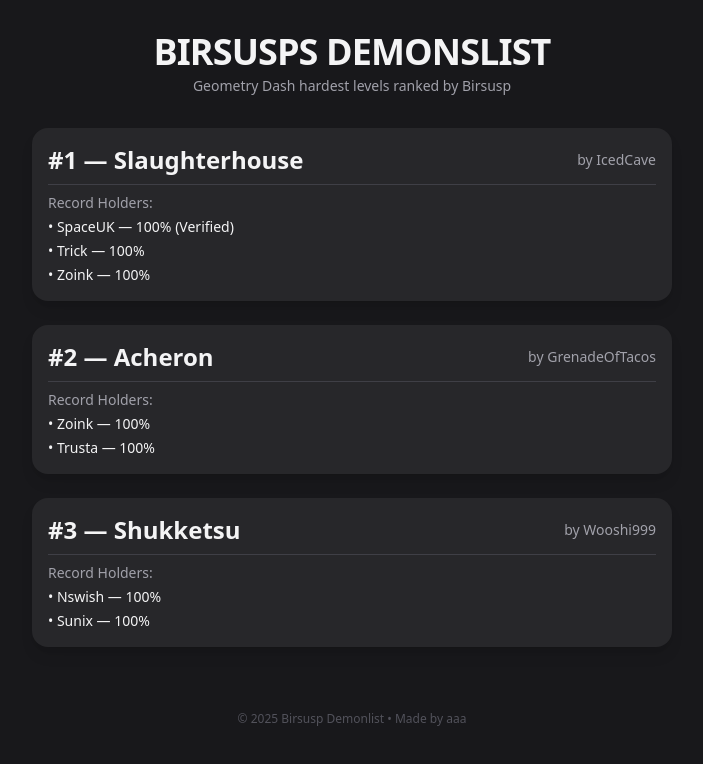
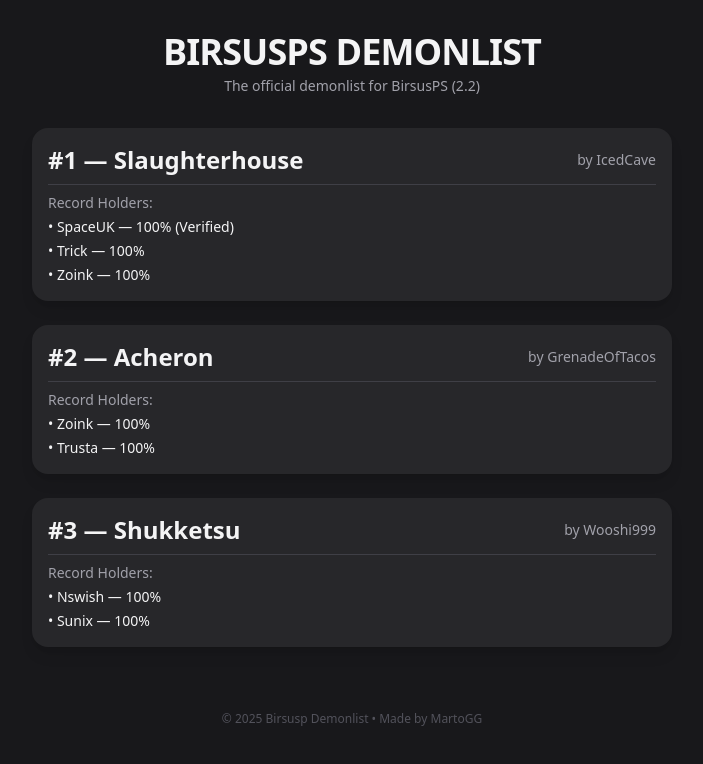
Before and after one commit to MartoGGDC/birsusps-demonlist, a plain HTML site: page index.html in a window 1280 px wide. Shown: the whole page, without its empty margins (288-991 px from the left). Drawn offline with nearby package versions, Linux system fonts and the light colour scheme.

Commit message:
Update index.html

```diff
--- a/index.html
+++ b/index.html
@@ -10,8 +10,8 @@
 <body class="bg-zinc-900 text-zinc-100 font-sans min-h-screen">
 
   <header class="text-center py-8">
-    <h1 class="text-4xl font-extrabold tracking-tight">BIRSUSPS DEMONSLIST</h1>
-    <p class="text-zinc-400 text-sm mt-1">Geometry Dash hardest levels ranked by Birsusp</p>
+    <h1 class="text-4xl font-extrabold tracking-tight">BIRSUSPS DEMONLIST</h1>
+    <p class="text-zinc-400 text-sm mt-1">The official demonlist for BirsusPS (2.2)</p>
   </header>
 
   <main id="list" class="max-w-2xl mx-auto px-4 pb-16 space-y-6">
@@ -19,7 +19,7 @@
   </main>
 
   <footer class="text-center text-zinc-600 text-xs pb-6">
-    © 2025 Birsusp Demonlist • Made by aaa
+    © 2025 Birsusp Demonlist • Made by MartoGG
   </footer>
 
   <script>
```
